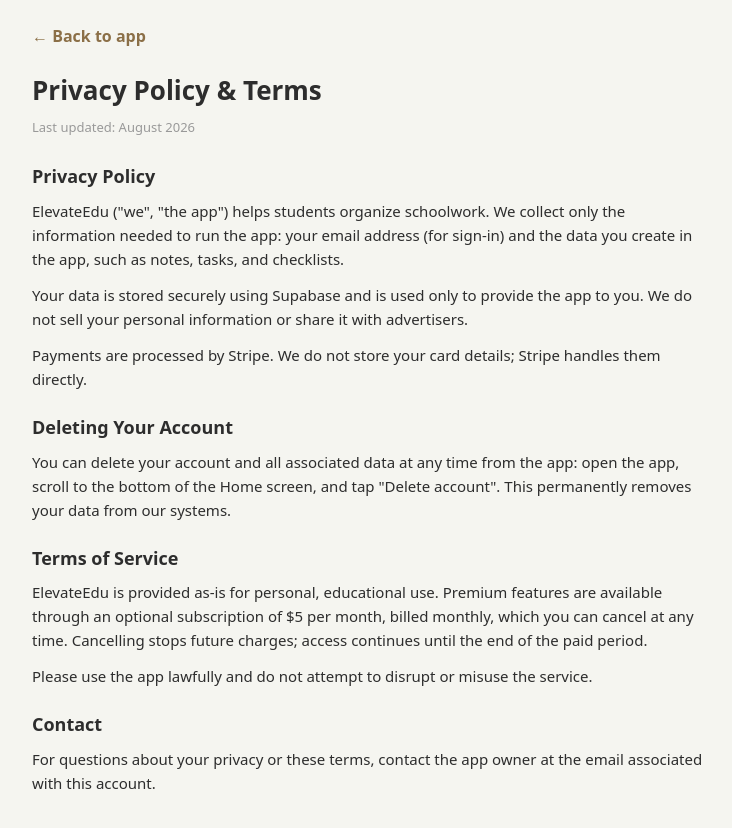
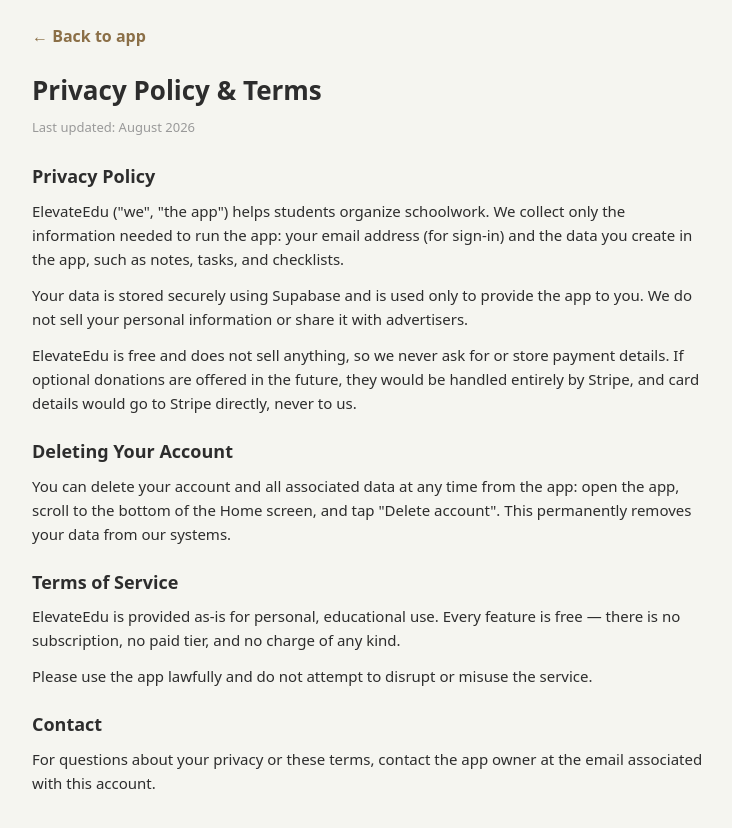
Before and after one commit to rachitavivek55-wq/elevateedu, a website: page privacy.html in a window 1280 px wide. Shown: the whole page, without its empty margins (272-1004 px from the left). Drawn offline with Linux system fonts and the light colour scheme.

Commit message:
Update privacy.html

```diff
--- a/privacy.html
+++ b/privacy.html
@@ -21,11 +21,11 @@ p{margin-bottom:12px;font-size:15px}
 <h2>Privacy Policy</h2>
 <p>ElevateEdu ("we", "the app") helps students organize schoolwork. We collect only the information needed to run the app: your email address (for sign-in) and the data you create in the app, such as notes, tasks, and checklists.</p>
 <p>Your data is stored securely using Supabase and is used only to provide the app to you. We do not sell your personal information or share it with advertisers.</p>
-<p>Payments are processed by Stripe. We do not store your card details; Stripe handles them directly.</p>
+<p>ElevateEdu is free and does not sell anything, so we never ask for or store payment details. If optional donations are offered in the future, they would be handled entirely by Stripe, and card details would go to Stripe directly, never to us.</p>
 <h2>Deleting Your Account</h2>
 <p>You can delete your account and all associated data at any time from the app: open the app, scroll to the bottom of the Home screen, and tap "Delete account". This permanently removes your data from our systems.</p>
 <h2>Terms of Service</h2>
-<p>ElevateEdu is provided as-is for personal, educational use. Premium features are available through an optional subscription of $5 per month, billed monthly, which you can cancel at any time. Cancelling stops future charges; access continues until the end of the paid period.</p>
+<p>ElevateEdu is provided as-is for personal, educational use. Every feature is free — there is no subscription, no paid tier, and no charge of any kind.</p>
 <p>Please use the app lawfully and do not attempt to disrupt or misuse the service.</p>
 <h2>Contact</h2>
 <p>For questions about your privacy or these terms, contact the app owner at the email associated with this account.</p>
```
